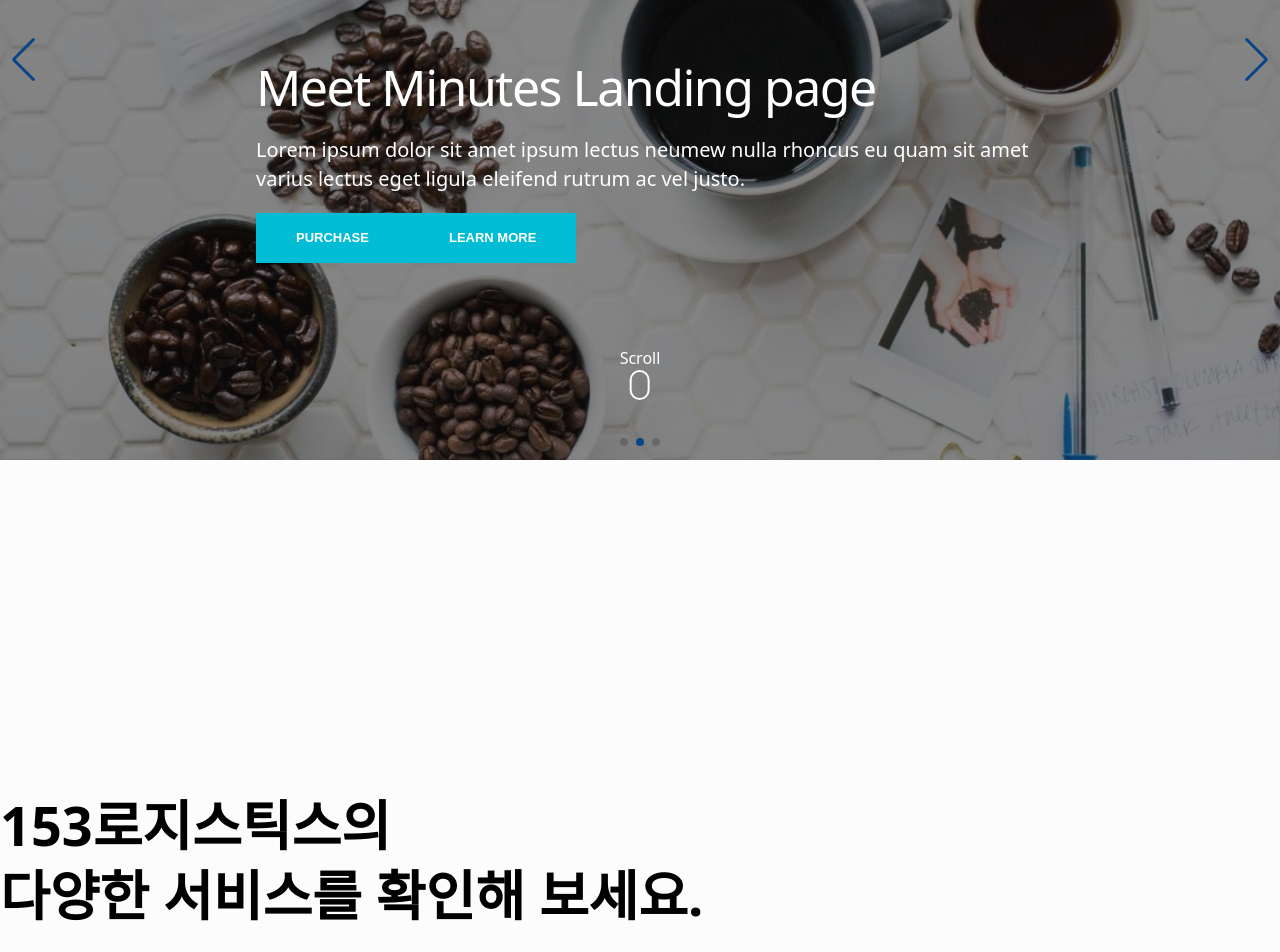
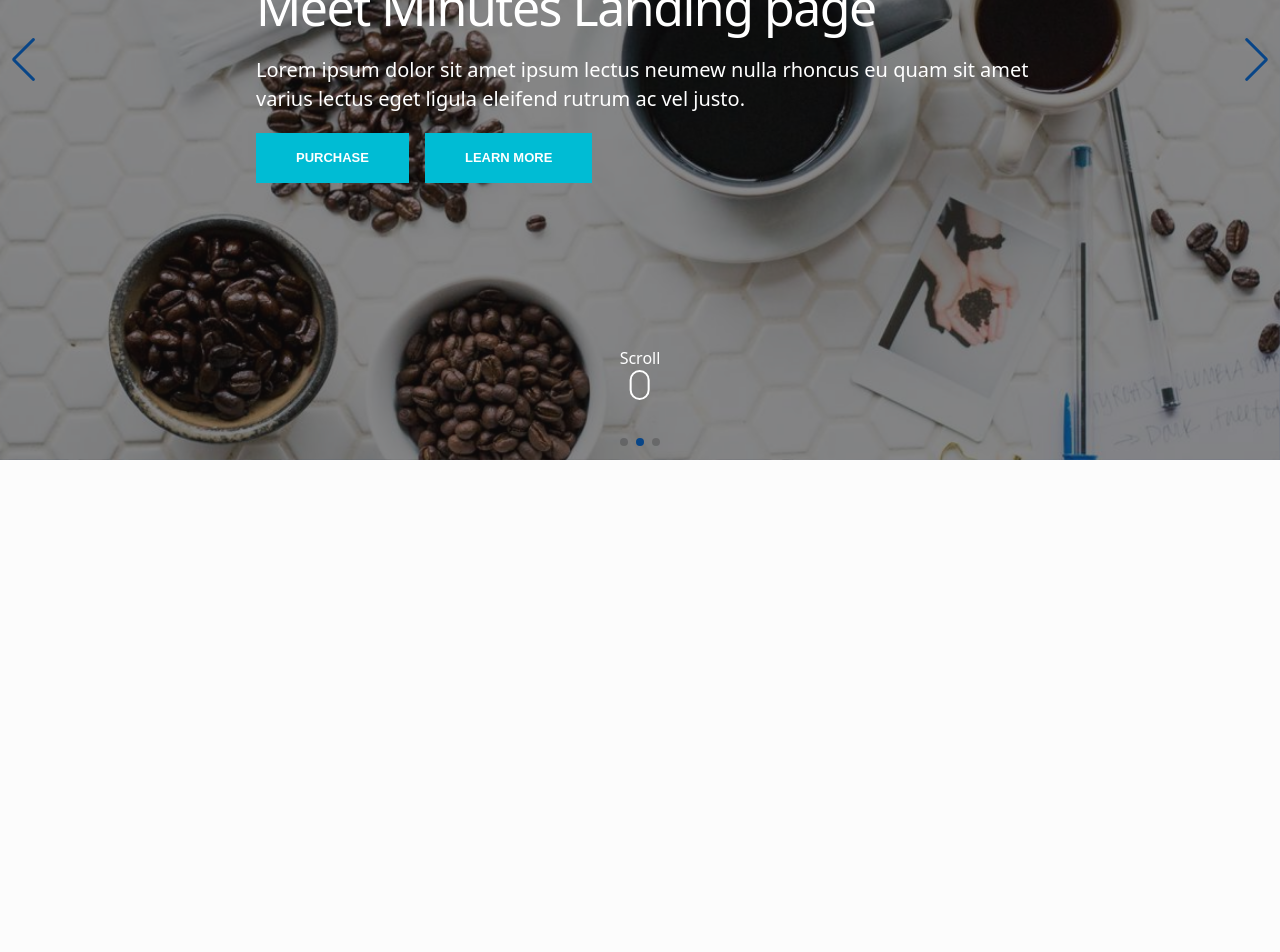
Before and after one commit to kimdongjang/landingpage-logi, a React (Vite) app: page / in a window 1280 px wide. Shown: the part 340-1292 px from the top of the page. Built offline with nearby package versions, Linux system fonts and the light colour scheme.

Commit message:
FEAT: 네비게이션 작업

```diff
--- a/package.json
+++ b/package.json
@@ -19,6 +19,7 @@
   "devDependencies": {
     "@types/react": "^18.0.28",
     "@types/react-dom": "^18.0.11",
+    "@types/styled-components": "^5.1.26",
     "@typescript-eslint/eslint-plugin": "^5.57.1",
     "@typescript-eslint/parser": "^5.57.1",
     "@vitejs/plugin-react": "^4.0.0",
--- a/src/components/Header.tsx
+++ b/src/components/Header.tsx
@@ -1,11 +1,45 @@
+import { useEffect, useState } from "react";
 import { FiAlignJustify } from "react-icons/fi";
 import { useMouseExpandLine } from "../hooks/useMouseExpandLine";
 import style from './Header.module.scss'
+import styled from 'styled-components'
+
+
+const CHeader = styled.header<{ color: string, backgroundColor: string }>`
+    position: fixed;
+    left: 0;
+    top: 0;
+    width: 100%;
+    display: flex;
+    z-index: 50;
+    color:${(props) => props.color};
+    height: 90px;
+    background-color: ${(props) => props.color}
+    transition: ${(props) => props.color}  0.5s;
+
+    &:hover {
+    background-color: ${(props) => props.color};
+    color: ${(props) => props.backgroundColor};
+    }
+`
 
 
 export const Header = () => {
+    const [useScroll, setUseScroll] = useState<boolean>(false);
+    useEffect(() => {
+        window.addEventListener('scroll', handleScroll, { capture: true });
+        return () => {
+            window.removeEventListener('scroll', handleScroll);
+
+        }
+    }, []);
+
+    const handleScroll = () => {
+        setUseScroll(window.scrollY >= 100);
+    }
+
     return (
-        <header className={style.header}>
+        <CHeader color={!!useScroll ? 'black' : '#fff'} backgroundColor={!!useScroll ? '#fff' : 'black'}>
             <nav className={style.nav}>
                 <div className={style.container}>
                     {/* <FiAlignJustify /> */}
@@ -18,6 +52,6 @@ export const Header = () => {
                     </ul>
                 </div>
             </nav>
-        </header >
+        </CHeader >
     );
 };
--- a/src/pages/Main/Main.module.scss
+++ b/src/pages/Main/Main.module.scss
@@ -19,7 +19,7 @@
 .ContentWrap {
   position: absolute;
   left: 20%;
-  top: 50%;
+  top: 40%;
   z-index: 3;
 
   h2 {
@@ -38,6 +38,7 @@
     opacity: 1;
   }
   div .btn__default {
+    margin-right: 1rem;
     color: #fff;
     background-color: #00bcd4;
     padding: 0px 40px;
@@ -99,8 +100,6 @@
     font-size: 54px;
     font-weight: 700;
     line-height: 1.3;
-
-    animation: fadeInRight 1s ease-in;
   }
 }
 .DateSectionContainer {
--- a/src/pages/Main/Main.tsx
+++ b/src/pages/Main/Main.tsx
@@ -26,14 +26,6 @@ const Main = () => {
         <div className={style.MainWrap}>
             <div className={style.overlay}></div>
             <div className={style.SwiperContainer}>
-                <div className={style.ContentWrap}>
-                    <h2>Meet Minutes Landing page</h2>
-                    <p>Lorem ipsum dolor sit amet ipsum lectus neumew nulla rhoncus eu quam sit amet varius lectus eget ligula eleifend rutrum ac vel justo.</p>
-                    <div>
-                        <input className={style.btn__default} type="button" value='PURCHASE' />
-                        <input className={style.btn__default} type="button" value='LEARN MORE' />
-                    </div>
-                </div>
                 <Swiper
                     autoplay={{
                         delay: 3000,
@@ -68,16 +60,27 @@ const Main = () => {
                             <span ref={progressContent}></span>
                         </div> */}
                 </Swiper>
+
+                <div className={style.ContentWrap}>
+                    <h2>Meet Minutes Landing page</h2>
+                    <p>Lorem ipsum dolor sit amet ipsum lectus neumew nulla rhoncus eu quam sit amet varius lectus eget ligula eleifend rutrum ac vel justo.</p>
+                    <div>
+                        <input className={style.btn__default} type="button" value='PURCHASE' />
+                        <input className={style.btn__default} type="button" value='LEARN MORE' />
+                    </div>
+                </div>
             </div>
+            {/* 스크롤 다운 아이콘 */}
             <div className={style.ScrollDownWrap}>
                 <p>Scroll</p>
                 <span className={style.ScrollDown}>
 
                 </span>
             </div>
+            {/* 섹션1 */}
             <div className={style.SectionContainer}>
-                <p>153로지스틱스의<br />
-                    다양한 서비스를 확인해 보세요.</p>
+
+
             </div>
             <div className={style.DateSectionContainer}>
                 <p className={style.tit}>물류의 최적화를 향한
```
Also changed, not shown: 2 other files (tests, documents, lock files or other folders).
